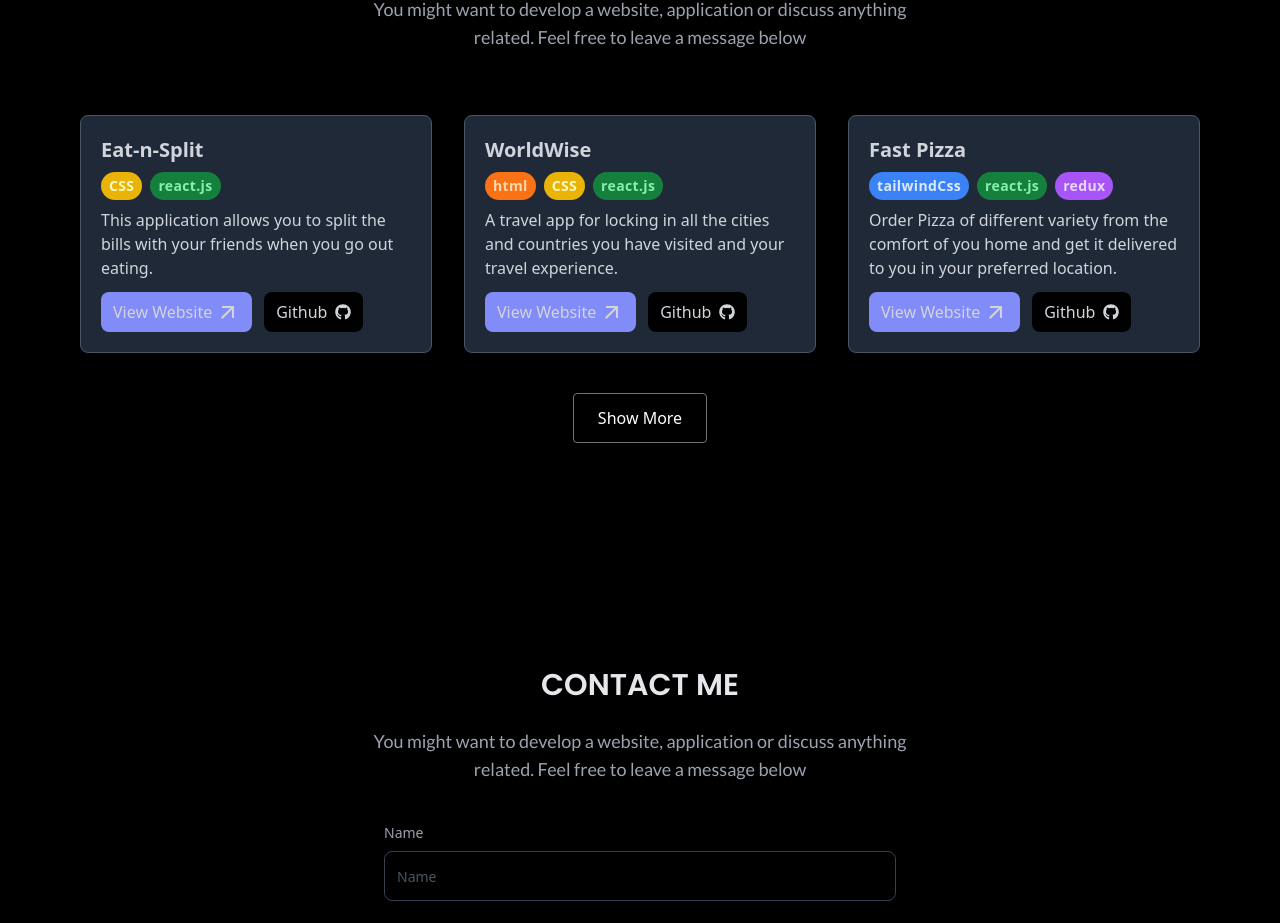
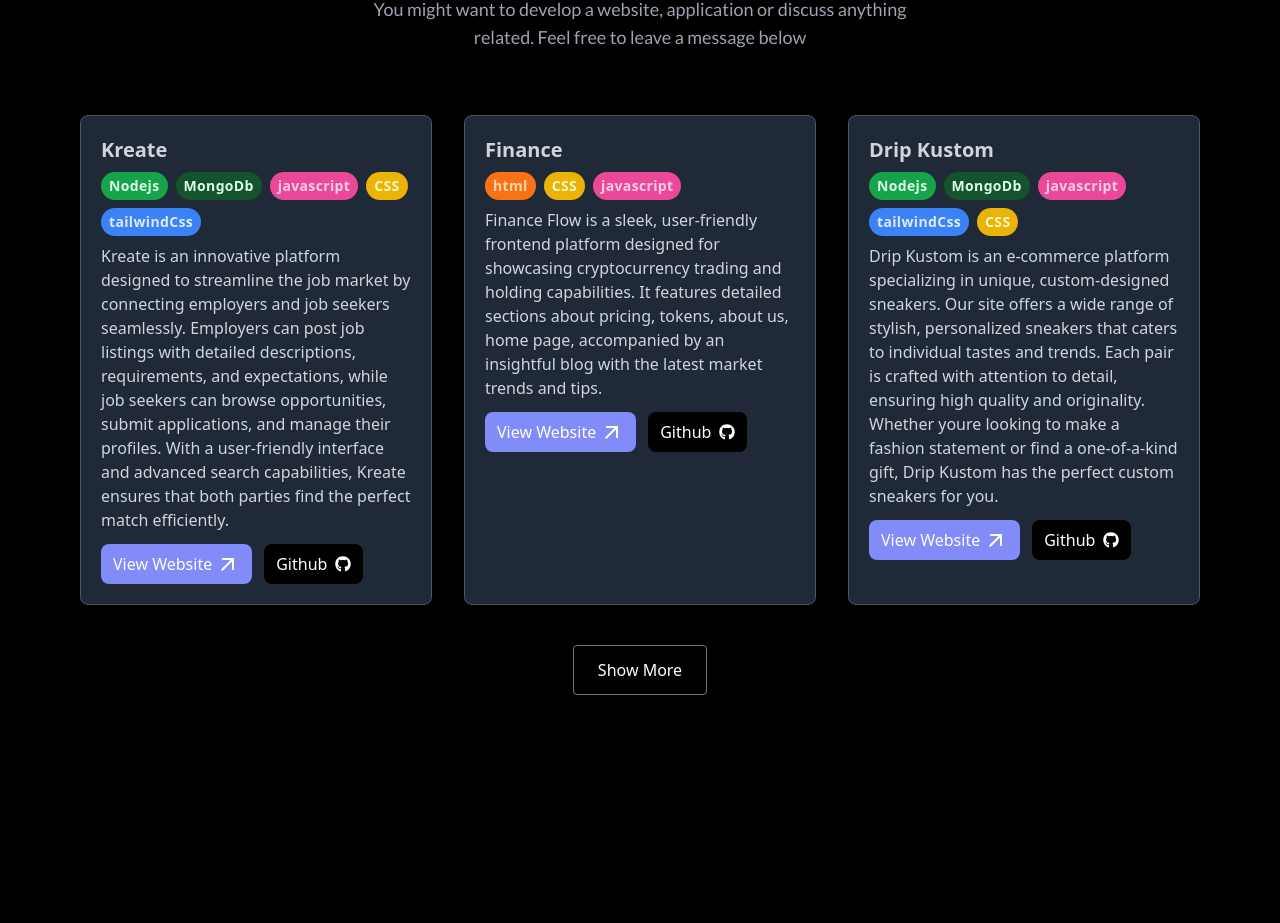
Before and after one commit to OnojaPeter/portfolio, a React (Vite) app: page / in a window 1280 px wide. Shown: the part 1875-2798 px from the top of the page. Built offline with nearby package versions, Linux system fonts and the light colour scheme.

Commit message:
added project details to the portfolio

```diff
--- a/src/components/Project.jsx
+++ b/src/components/Project.jsx
@@ -36,7 +36,7 @@ function Project() {
                         <div>
                             <h1 className="mb-2 text-xl font-bold text-gray-300">{project.name}</h1>
 
-                            <div className="flex gap-2 mb-2 text-sm">
+                            <div className="flex flex-wrap gap-2 mb-2 text-sm">
                                 {project.technologies.map((tech, index) => (
                                     <p key={index} className={`px-2 py-1 font-semibold tracking-wide rounded-full ${getTechColor(tech)}`}>{tech}</p>
                                 ))}
--- a/src/components/ProjectButtons.jsx
+++ b/src/components/ProjectButtons.jsx
@@ -1,6 +1,6 @@
 function LiveButton({ link, children}) {
     return (
-        <a href={link} className="flex items-center gap-1 font-medium bg-indigo-400 px-2 lg:px-3 py-2 rounded-lg transition-all duration-300 hover:bg-opacity-80">
+        <a href={link} className="flex items-center gap-1 font-medium bg-indigo-400 text-white px-2 lg:px-3 py-2 rounded-lg transition-all duration-300 hover:bg-opacity-80">
             {children}
         </a>
     )
@@ -8,7 +8,7 @@ function LiveButton({ link, children}) {
 
 function GithubButton({ link, children}) {
     return (
-        <a href={link} className="flex items-center gap-2 bg-black px-2 lg:px-3 py-2 rounded-lg transition-all duration-300 hover:bg-opacity-20">
+        <a href={link} className="flex items-center gap-2 bg-black text-white px-2 lg:px-3 py-2 rounded-lg transition-all duration-300 hover:bg-opacity-20">
             {children}
         </a>
     )
--- a/src/index.css
+++ b/src/index.css
@@ -10,6 +10,4 @@ body {
 }
 
 
-
-
 /* <svg width="30" height="30" viewBox="0 0 30 30" fill="none" xmlns="http://www.w3.org/2000/svg" class="fill-grey-6 dark:fill-grey-b"><path d="M30.7412 24.3111C30.7412 24.9845 30.5055 25.5568 30.0341 26.0282L26.5998 29.4626C26.1284 29.934 25.556 30.1696 24.8826 30.1696C24.2092 30.1696 23.6368 29.934 23.1655 29.4626L15.7412 22.0383L8.31697 29.4626C7.84559 29.934 7.2732 30.1696 6.5998 30.1696C5.9264 30.1696 5.35401 29.934 4.88262 29.4626L1.44828 26.0282C0.976901 25.5568 0.741211 24.9845 0.741211 24.3111C0.741211 23.6377 0.976901 23.0653 1.44828 22.5939L8.87252 15.1696L1.44828 7.7454C0.976901 7.27402 0.741211 6.70163 0.741211 6.02823C0.741211 5.35483 0.976901 4.78244 1.44828 4.31106L4.88262 0.876714C5.35401 0.405334 5.9264 0.169643 6.5998 0.169643C7.2732 0.169643 7.84559 0.405334 8.31697 0.876714L15.7412 8.30096L23.1655 0.876714C23.6368 0.405334 24.2092 0.169643 24.8826 0.169643C25.556 0.169643 26.1284 0.405334 26.5998 0.876714L30.0341 4.31106C30.5055 4.78244 30.7412 5.35483 30.7412 6.02823C30.7412 6.70163 30.5055 7.27402 30.0341 7.7454L22.6099 15.1696L30.0341 22.5939C30.5055 23.0653 30.7412 23.6377 30.7412 24.3111Z"></path></svg> */
--- a/src/projectsData.jsx
+++ b/src/projectsData.jsx
@@ -1,49 +1,49 @@
 const projects = [
     {
       id: 1,
-      name: 'Eat-n-Split',
-      technologies: ['CSS', 'react.js'],
-      description: 'This application allows you to split the bills with your friends when you go out eating.',
+      name: 'Kreate',
+      technologies: [ 'Nodejs','MongoDb', 'javascript', 'CSS', 'tailwindCss', ],
+      description: 'Kreate is an innovative platform designed to streamline the job market by connecting employers and job seekers seamlessly. Employers can post job listings with detailed descriptions, requirements, and expectations, while job seekers can browse opportunities, submit applications, and manage their profiles. With a user-friendly interface and advanced search capabilities, Kreate ensures that both parties find the perfect match efficiently.',
       liveLink: 'github',
       githubLink: '#',
     },
     {
       id: 2,
-      name: 'WorldWise',
-      technologies: ['html', 'CSS', 'react.js'],
-      description: 'A travel app for locking in all the cities and countries you have visited and your travel experience.',
+      name: 'Finance',
+      technologies: ['html', 'CSS', 'javascript' ],
+      description: 'Finance Flow is a sleek, user-friendly frontend platform designed for showcasing cryptocurrency trading and holding capabilities. It features detailed sections about pricing, tokens, about us, home page, accompanied by an insightful blog with the latest market trends and tips.',
       liveLink: '#',
       githubLink: '#',
     },
     {
       id: 3,
-      name: 'Fast Pizza',
-      technologies: ['tailwindCss', 'react.js', 'redux'],
-      description: 'Order Pizza of different variety from the comfort of you home and get it delivered to you in your preferred location.',
+      name: 'Drip Kustom',
+      technologies: [ 'Nodejs', 'MongoDb', 'javascript', 'tailwindCss', 'CSS'],
+      description: 'Drip Kustom is an e-commerce platform specializing in unique, custom-designed sneakers. Our site offers a wide range of stylish, personalized sneakers that caters to individual tastes and trends. Each pair is crafted with attention to detail, ensuring high quality and originality. Whether youre looking to make a fashion statement or find a one-of-a-kind gift, Drip Kustom has the perfect custom sneakers for you.',
       liveLink: '#',
       githubLink: '#',
     },
     {
       id: 4,
-      name: 'Atomic Blog',
-      technologies: ['CSS', 'react.js'],
-      description: 'A blog that talks about everything, from entertainment to fashion to sport and lifestyle.',
+      name: 'Finance Trade',
+      technologies: [ 'Nodejs', 'MongoDb', 'tailwindCss', 'javascript'],
+      description: 'Finance Trade is a broker site created using Node and TailwindCSS, designed to help users invest their money and receive returns after 30 days. Currently, the platform includes signup, login, home, and about pages, with more features in development. This site showcases the initial stages of a robust investment platform, highlighting your frontend skills and ongoing backend development efforts.',
       liveLink: '#',
       githubLink: '#',
     },
     {
       id: 5,
-      name: 'Bankist',
-      technologies: ['html', 'CSS', 'javascript'],
-      description: 'A virtual bank for carrying out your financial transactions. From saving, to withdrawal to taking loan.',
-      liveLink: '#',
+      name: 'Backroad',
+      technologies: ['html', 'CSS', 'react.js'],
+      description: 'Backroad is a sleek single-page website crafted with React, designed for exploring various tours. With an intuitive and engaging interface, users can effortlessly browse through an array of tour options, complete with stunning visuals and detailed descriptions. Whether youre planning your next adventure or simply exploring possibilities, Backroad provides a seamless and enjoyable experience for discovering exciting tours.',
+      liveLink: 'https://backroad-app-eight.vercel.app/',
       githubLink: '#',
     },
     {
       id: 6,
-      name: 'Forkify',
-      technologies: ['html', 'CSS', 'javascript'],
-      description: 'A virtual bank for carrying out your financial transactions. From saving, to withdrawal to taking loan.',
+      name: 'Portfolio',
+      technologies: [ 'react.js','tailwindCss', 'javascript'],
+      description: 'Portfolio website built using React and TailwindCSS, designed to showcase my professional skills and completed projects. It highlights my expertise in web development, featuring detailed descriptions and visuals of various projects I have worked on using my knowledge of Backend and Frontend technologies. This portfolio serves as a display of my capabilities, including proficiency in frontend technologies, user interface design, and responsive web development.',
       liveLink: '#',
       githubLink: '#',
     },
@@ -57,12 +57,14 @@ function getTechColor(tech) {
         return 'bg-green-700 text-green-300';
       case 'tailwindcss':
         return 'bg-blue-500 text-blue-100';
-      case 'redux':
-        return 'bg-purple-500 text-purple-200';
       case 'html':
         return 'bg-orange-500 text-orange-200';
       case 'javascript':
         return 'bg-pink-500 text-pink-200';
+      case 'nodejs':
+        return 'bg-green-600 text-green-100';
+      case 'mongodb':
+        return 'bg-green-900 text-green-100';
       default:
         return 'bg-gray-500 text-gray-300';
     }
```
